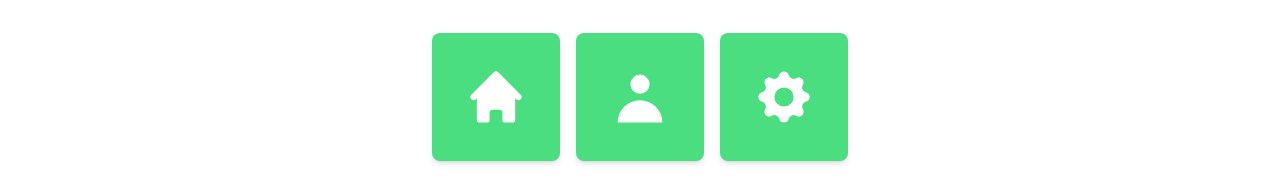
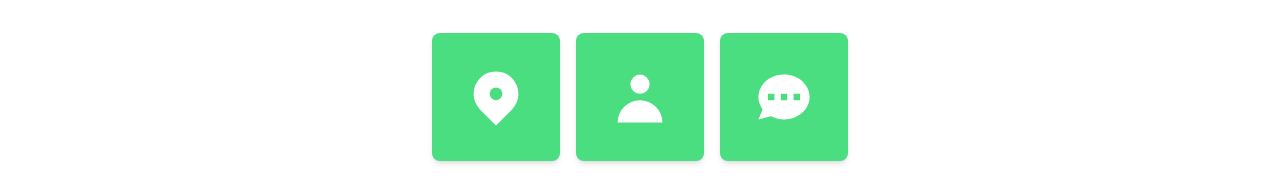
Before and after one commit to Smkandawire/GROUP-27-FARMERS-DIRECT-WEBSITE-FRONTEND, a React (Create React App) app: page /ContactUs in a window 1280 px wide. Shown: the part 279-458 px from the top of the page. Built offline with nearby package versions, Linux system fonts and the light colour scheme.

Commit message:
upgrades

```diff
--- a/src/components/ContactUs/ContactUs.js
+++ b/src/components/ContactUs/ContactUs.js
@@ -1,7 +1,7 @@
 import React, { useState } from 'react';
 import emailjs from 'emailjs-com';
 import '@fortawesome/fontawesome-free/css/all.min.css';
-import { HomeIcon, UserIcon, CogIcon } from '@heroicons/react/solid';
+import { LocationMarkerIcon, UserIcon, ChatIcon } from '@heroicons/react/solid';
 
 const ContactUs = () => {
   // State to track form fields
@@ -91,13 +91,13 @@ const ContactUs = () => {
 
         <div className="flex justify-center space-x-4 mt-8">
   <div className="bg-green-400 h-32 w-32 rounded-lg shadow-md flex items-center justify-center transition transform hover:scale-105">
-    <HomeIcon className="h-16 w-16 text-white" />
+    <LocationMarkerIcon className="h-16 w-16 text-white" />
   </div>
   <div className="bg-green-400 h-32 w-32 rounded-lg shadow-md flex items-center justify-center transition transform hover:scale-105">
     <UserIcon className="h-16 w-16 text-white" />
   </div>
   <div className="bg-green-400 h-32 w-32 rounded-lg shadow-md flex items-center justify-center transition transform hover:scale-105">
-    <CogIcon className="h-16 w-16 text-white" />
+    <ChatIcon className="h-16 w-16 text-white" />
   </div>
         </div>
 
```
